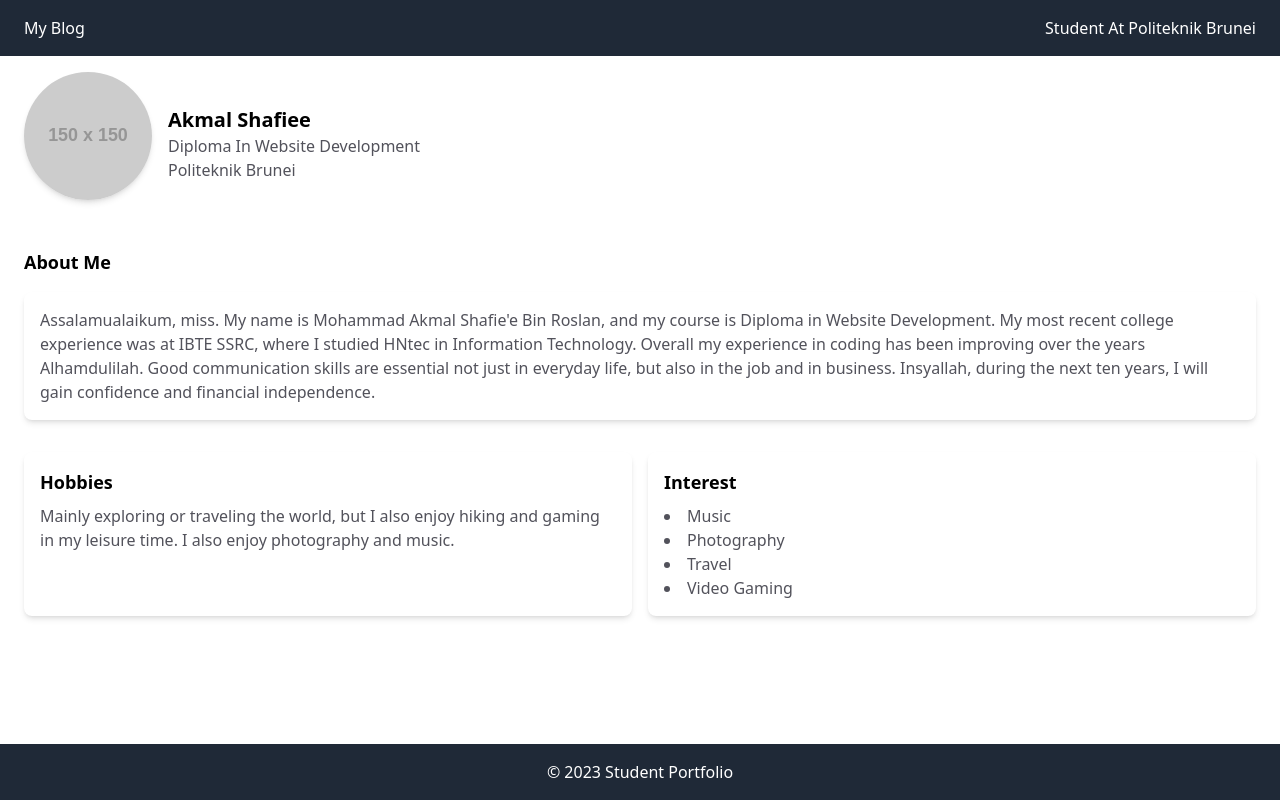
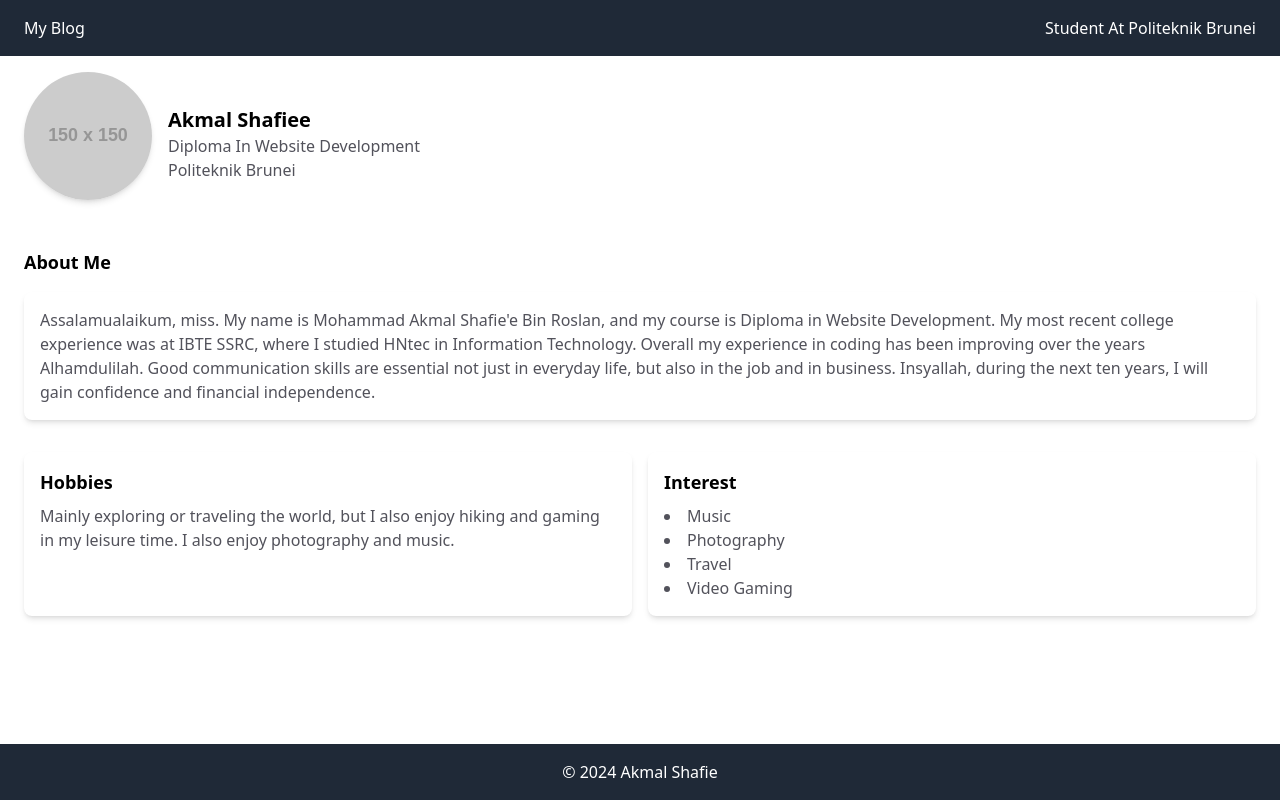
Before and after one commit to LalaDotExe/AS3-ASG3, a Vue app: page / in a window 1280 px wide. Built offline with nearby package versions, Linux system fonts and the light colour scheme.

Commit message:
updating footer info

```diff
--- a/src/App.vue
+++ b/src/App.vue
@@ -59,7 +59,7 @@ import HelloWorld from "./components/HelloWorld.vue";
   </div>
 
   <footer class="bg-gray-800 text-white py-4 fixed bottom-0 w-full">
-    <div class="container mx-auto text-center">© 2023 Student Portfolio</div>
+    <div class="container mx-auto text-center">© 2024 Akmal Shafie</div>
   </footer>
 </template>
 
```
